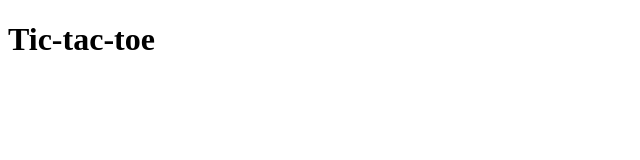
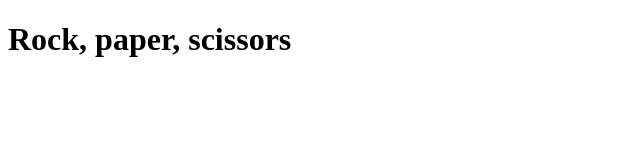
Before and after one commit to Jay13Joseph/tic-tac-toe, a plain HTML site: page index.html in a window 1280 px wide. Shown: the whole page, without its empty margins (0-640 px from the left). Drawn offline with Linux system fonts and the light colour scheme.

Commit message:
Change name of game

```diff
--- a/index.html
+++ b/index.html
@@ -6,7 +6,7 @@
     <title>Document</title>
   </head>
     <body>
-      <h1>Tic-tac-toe</h1>
+      <h1>Rock, paper, scissors</h1>
       <p></p>
       <script src="index.js"></script>
     </body>
```
